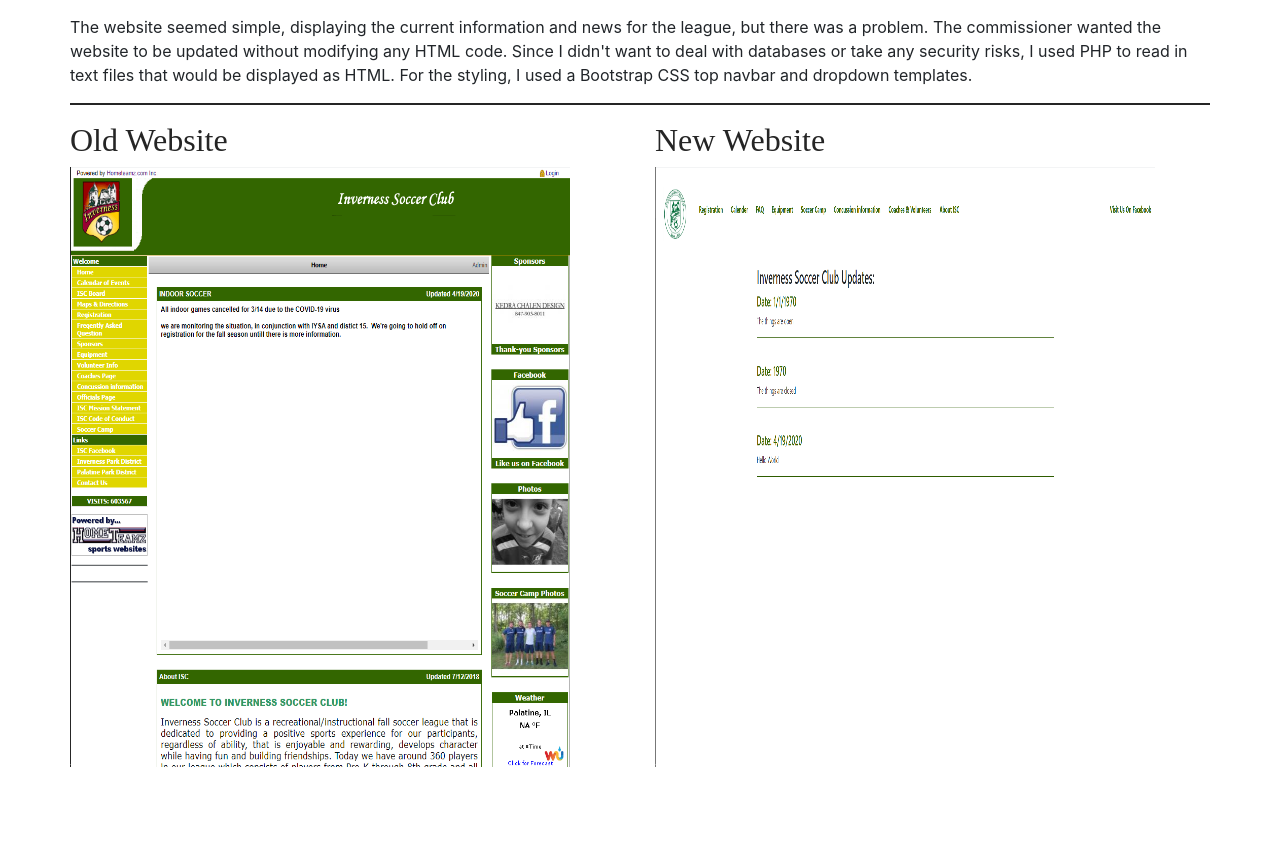
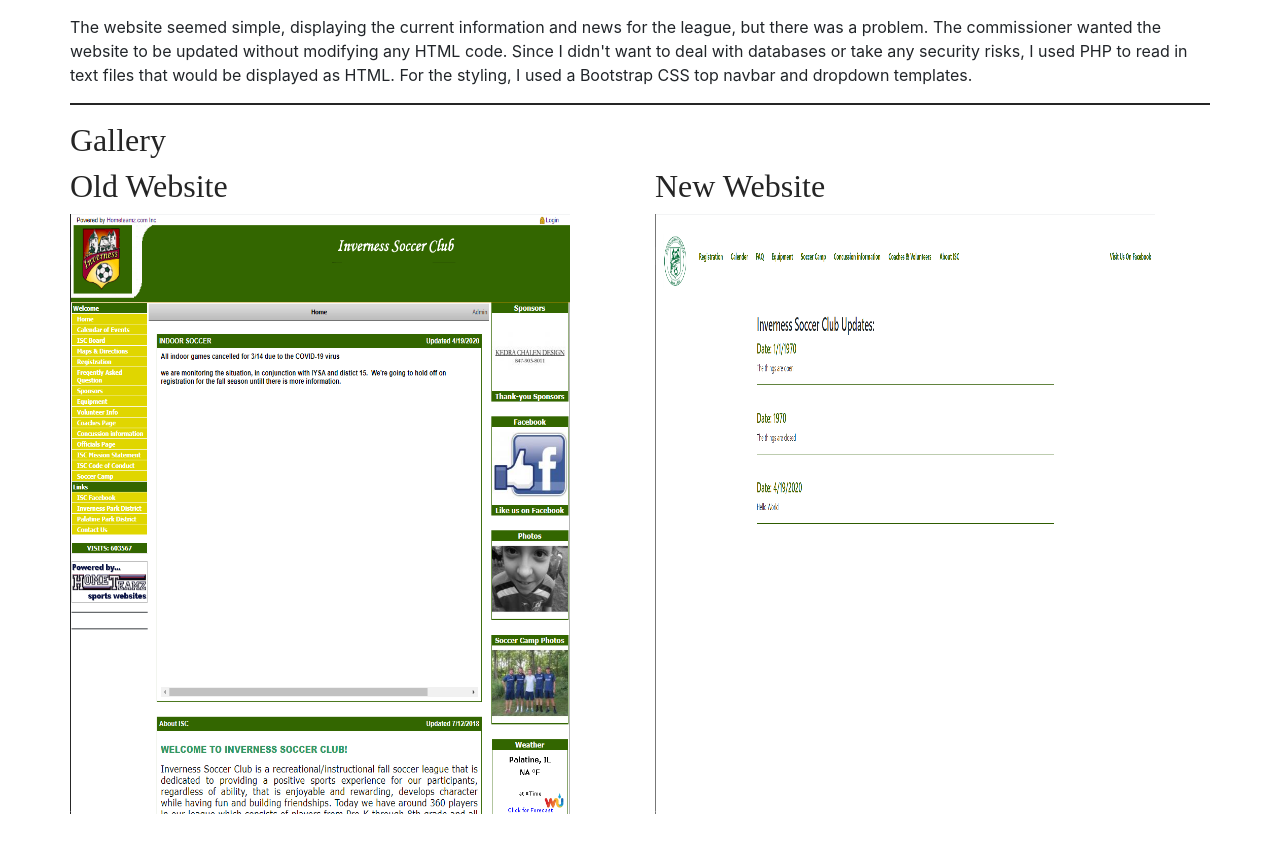
Before and after one commit to AkashChandra-02/AkashChandra-02, a plain HTML site: page project/ISCWebsite.html in a window 1280 px wide. Shown: the part 380-1232 px from the top of the page. Before the commit the page ends 1207 px from the top, so only its background shows below. Drawn offline with Linux system fonts and the light colour scheme.

Commit message:
Update ISCWebsite.html

```diff
--- a/project/ISCWebsite.html
+++ b/project/ISCWebsite.html
@@ -28,11 +28,11 @@
 	I worked on the website in the fall of my junior year and towards the end of my junior year of high school.</p>
 	<p><h5>Development</h5><br>The website seemed simple, displaying the current information and news for the league, but there was a problem. The commissioner wanted the website to be updated without modifying any HTML code. Since I didn't want to deal with databases or take any security risks, I used PHP to read in text files that would be displayed as HTML. For the styling, I used a Bootstrap CSS top navbar and dropdown templates.</p>
 	<hr style="height: 2px;">
+	<h2>Gallery</h2>
+	<div class="row">
+		<div class="col"><h2>Old Website</h2><img src="../img/OldISCWebsite.png" alt="Old ISC website" width="500" height="600"></div>
 
-	<div class="row">
-		<div class="col"><h2>Old Website</h2><img src="../img/OldISCWebsite.png" alt="Oold ISC website" width="500" height="600"></div>
-
-		<div class="col"><h2>New Website</h2><img src="../img/NewISCWebsite.png" alt="Oold ISC website" width="500" height="600"></div>
+		<div class="col"><h2>New Website</h2><img src="../img/NewISCWebsite.png" alt="New ISC website" width="500" height="600"></div>
 	</div>
 
 
```
